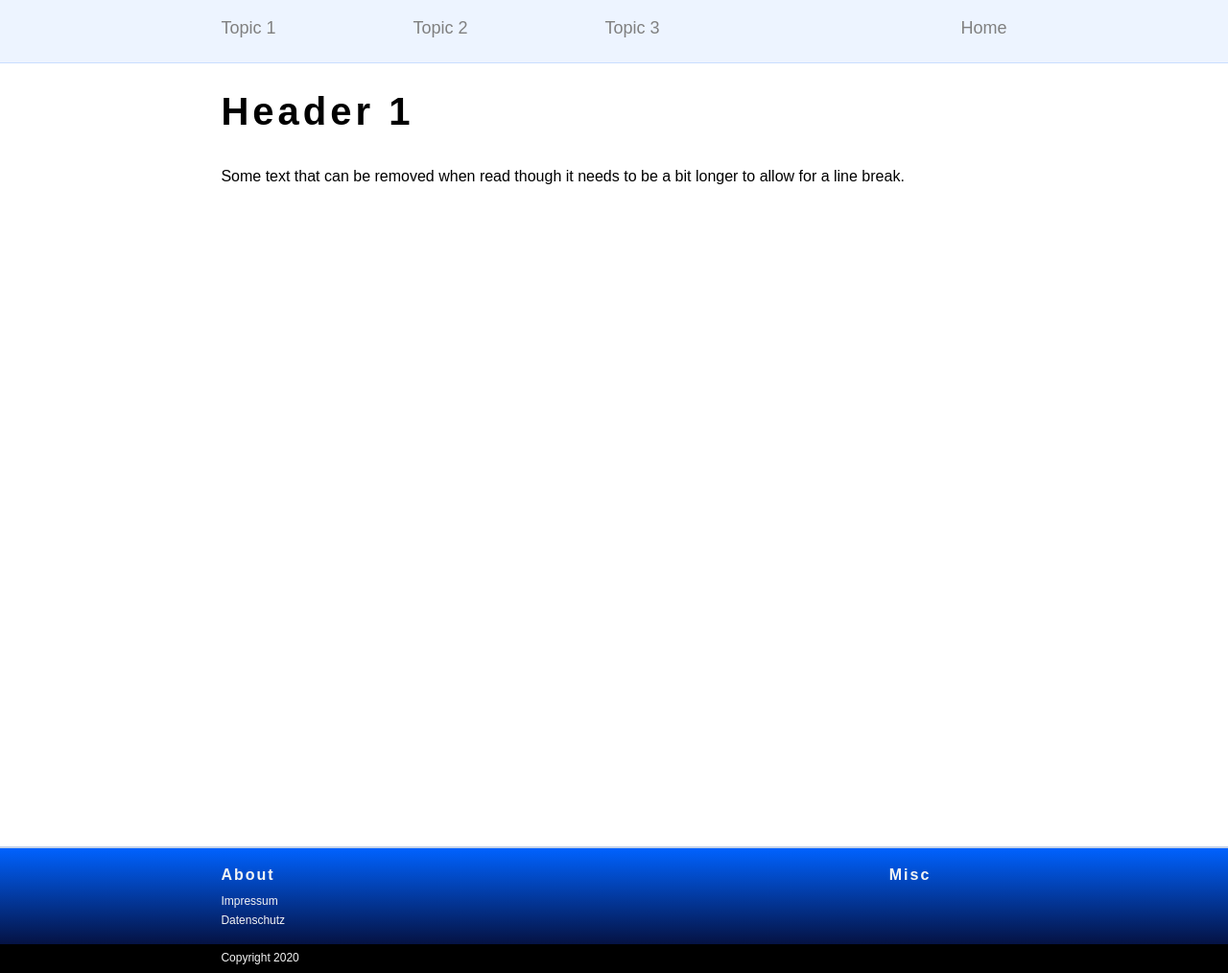
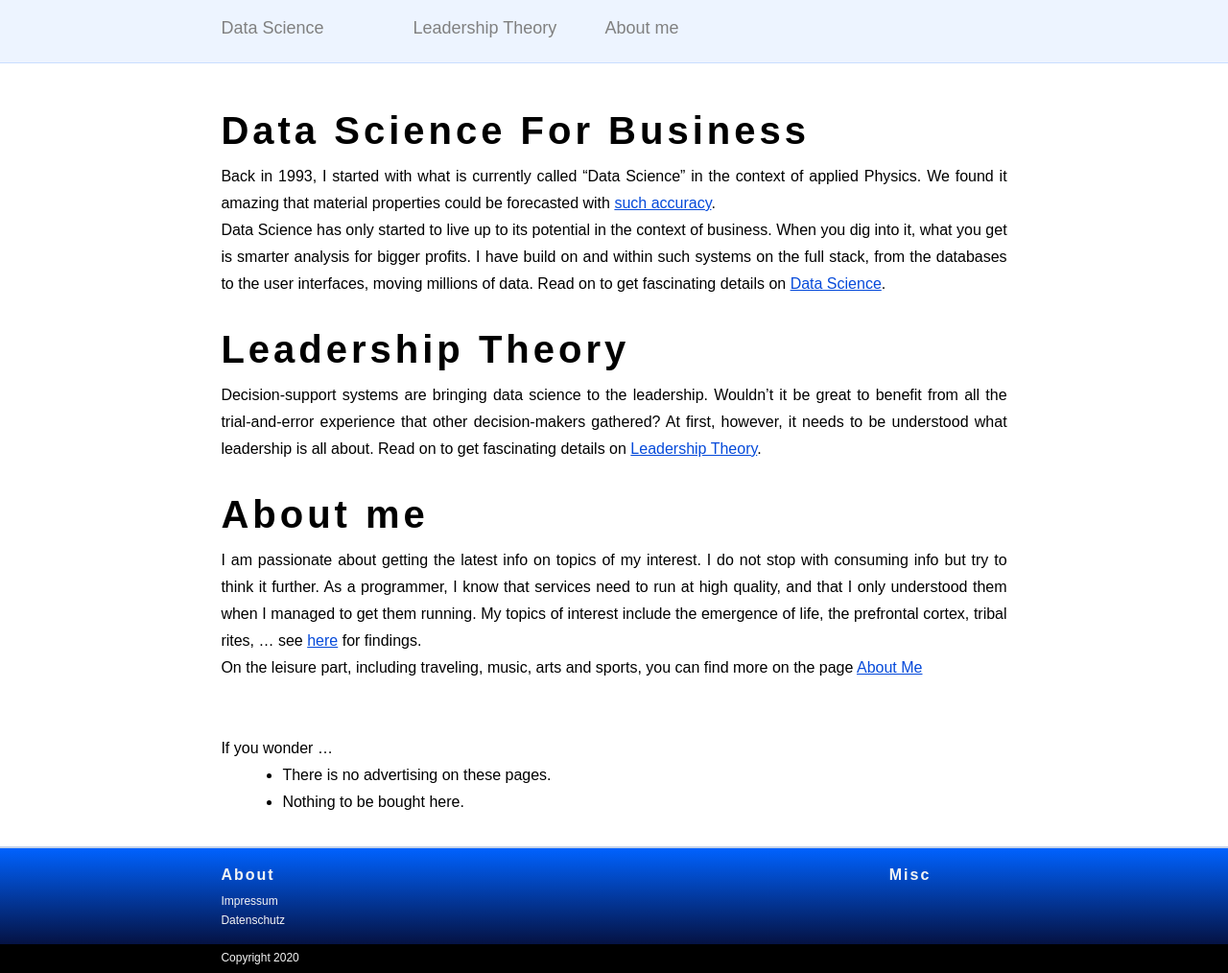
Before and after one commit to MaSe69/mase, a Jekyll site: the page built from index.md, in a window 1280 px wide and 1014 px high. Shown: the whole window at 96% size. Built offline with Jekyll 4.4.1, drawn with Linux system fonts in a browser that asks for light colours.

Commit message:
First content

```diff
--- a/_includes/01_landing/20_header.html
+++ b/_includes/01_landing/20_header.html
@@ -1,16 +1,16 @@
 <div class="header_container">
     <div class="header_left">
         <div class="header_leftleft">
-            <a href="./topic1" class="header">Topic 1</a>
+            <a href="./datascience" class="header">Data Science</a>
         </div>
         <div class="header_leftleft">
-            <a href="./topic2" class="header">Topic 2</a>
+            <a href="./leadershiptheory" class="header">Leadership Theory</a>
         </div>
         <div class="header_leftleft">
-            <a href="./topic3" class="header">Topic 3</a>
+            <a href="./aboutme" class="header">About me</a>
         </div>
     </div>
     <div class="header_right">
-        <a href="./" class="header">Home</a>
+        <a href="./" class="header"></a>
     </div>
 </div>
--- a/_includes/10_topic/20_header.html
+++ b/_includes/10_topic/20_header.html
@@ -1,10 +1,10 @@
 <div class="header_container">
     <div class="header_left">
         <div class="header_leftleft">
-            <a href="./topic1" class="header">Topic 1</a>
+            <a href="./topic1" class="header">Data Science</a>
         </div>
     </div>
     <div class="header_right">
-        <a href="./" class="header">Home</a>
+        <a href="./" class="header">Back to Homepage</a>
     </div>
 </div>
--- a/_includes/20_topic/20_header.html
+++ b/_includes/20_topic/20_header.html
@@ -1,10 +1,10 @@
 <div class="header_container">
     <div class="header_left">
         <div class="header_leftleft">
-            <a href="./topic2" class="header">Topic 2</a>
+            <a href="./leadershiptheory" class="header">Leadership Theory</a>
         </div>
     </div>
     <div class="header_right">
-        <a href="./" class="header">Home</a>
+        <a href="./" class="header">Back to Homepage</a>
     </div>
 </div>
--- a/_includes/30_topic/20_header.html
+++ b/_includes/30_topic/20_header.html
@@ -1,10 +1,10 @@
 <div class="header_container">
     <div class="header_left">
         <div class="header_leftleft">
-            <a href="./topic3" class="header">Topic 3</a>
+            <a href="./aboutme" class="header">About me</a>
         </div>
     </div>
     <div class="header_right">
-        <a href="./" class="header">Home</a>
+        <a href="./" class="header">Back to Homepage</a>
     </div>
 </div>
--- a/assets/css/css_common/common.css
+++ b/assets/css/css_common/common.css
@@ -23,7 +23,7 @@ h1 {
   font-size: 40px;
   font-weight: 800;
   letter-spacing: 4px;
-  padding: 20px 0px  40px  0px;
+  padding: 40px 0px  20px  0px;
 
 }
 h2 {
--- a/index.md
+++ b/index.md
@@ -1,9 +1,34 @@
 ---
 layout: 01_landing
-title: Analysis - Usage, Cost
+title: Dr. Marcus Semling
 permalink: /index
 ---
 
-# Header 1
+# Data Science For Business
 
-Some text that can be removed when read though it needs to be a bit longer to allow for a line break.
+Back in 1993, I started with what is currently called "Data Science" in the context of applied Physics.
+We found it amazing that material properties could be forecasted with [such accuracy](https://doi.org/10.1002/(SICI)1099-128X(199709/10)11:5<403::AID-CEM485>3.0.CO;2-L). <br/>
+Data Science has only started to live up to its potential in the context of business. When you dig into it, what you get is smarter analysis for bigger profits. I have build on and within such systems on the full stack, from the databases to the user interfaces, moving millions of data. Read on to get fascinating details on [Data Science](datascience).
+
+
+# Leadership Theory
+
+Decision-support systems are bringing data science to the leadership.
+Wouldn't it be great to benefit from all the trial-and-error experience that other decision-makers gathered?
+At first, however, it needs to be understood what leadership is all about.
+Read on to get fascinating details on [Leadership Theory](leadershiptheory).
+
+
+# About me
+
+I am passionate about getting the latest info on topics of my interest. I do not stop with consuming info but try to think it further. As a programmer, I know that services need to run at high quality, and that I only understood them when I managed to get them running.
+My topics of interest include the emergence of life, the prefrontal cortex, tribal rites, ... see [here](here) for findings.
+
+
+On the leisure part, including traveling, music, arts and sports, you can find more on the page [About Me](aboutme)
+
+<br/><br/>
+
+If you wonder ...
+- There is no advertising on these pages.
+- Nothing to be bought here.
```
Also changed, not shown: assets/md/topic_1.md (deleted, +0 -6 lines), assets/md/topic_2.md (deleted, +0 -6 lines), assets/md/topic_3.md (deleted, +0 -5 lines), md/topic_1.md (added, +21 -0 lines), md/topic_2.md (added, +7 -0 lines), md/topic_3.md (added, +9 -0 lines).
